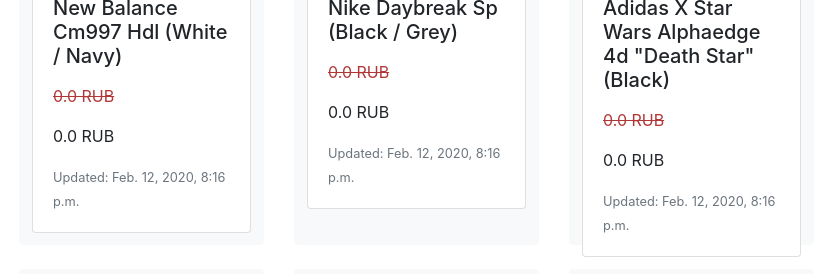
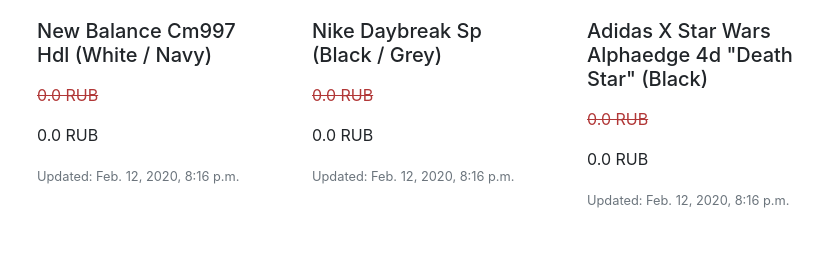
Before and after one commit to ugo-h/sneakersale, a Django app: template products/templates/products/products.html in a window 1280 px wide. Shown: the part 433-707 px from the top of the page, without its empty margins (271-1103 px from the left). Run offline with Django 3.2, Linux system fonts and the light colour scheme; the template is opened without the code that fills it: values that come from a table or form of the project are taken from there, others are empty; data comes from the database, SQL or seed files in the repository; some libraries are stand-ins or nearby versions.

Commit message:
new visuals

```diff
--- a/products/templates/products/base_products.html
+++ b/products/templates/products/base_products.html
@@ -1,8 +1,10 @@
+{% load static %}
 <!DOCTYPE html>
 <html>
   <head lang="en">
       <meta charset="utf-8">
       <link rel="stylesheet" href="https://stackpath.bootstrapcdn.com/bootstrap/4.4.1/css/bootstrap.min.css" integrity="sha384-Vkoo8x4CGsO3+Hhxv8T/Q5PaXtkKtu6ug5TOeNV6gBiFeWPGFN9MuhOf23Q9Ifjh" crossorigin="anonymous">
+      <link rel="stylesheet" href="{% static 'css/styles.css' %}">
       <title>
           {% block title %}
             shop
--- a/products/templates/products/products.html
+++ b/products/templates/products/products.html
@@ -13,8 +13,8 @@
   <div class="card-group">
      {% for product in products_list %}
      <div class="col mb-2"  >
-      <a href="{{ product.get_absolute_url }}" class="btn mb-3 btn-light"  style="min-width: 220px; max-width: 300px; height: 440px; text-align: left; ">
-        <div class="card" >
+      <a href="{{ product.get_absolute_url }}" class="btn mb-3 btn-white product"  style="min-width: 220px; max-width: 360px; height: 480px; text-align: left; ">
+        <div class="card-deck" >
 
           <img src="{{ product.img }}" class="card-img-top" alt="image">
           <div class="card-body">
--- a/shop/settings.py
+++ b/shop/settings.py
@@ -119,3 +119,6 @@ USE_TZ = True
 # https://docs.djangoproject.com/en/3.0/howto/static-files/
 
 STATIC_URL = '/static/'
+STATICFILES_DIRS = [
+    os.path.join(BASE_DIR, 'static'),
+]
--- /dev/null
+++ b/static/css/styles.css
@@ -0,0 +1,5 @@
+
+.product:hover{
+    border:#E5CCFF solid 1px;
+
+}
```
